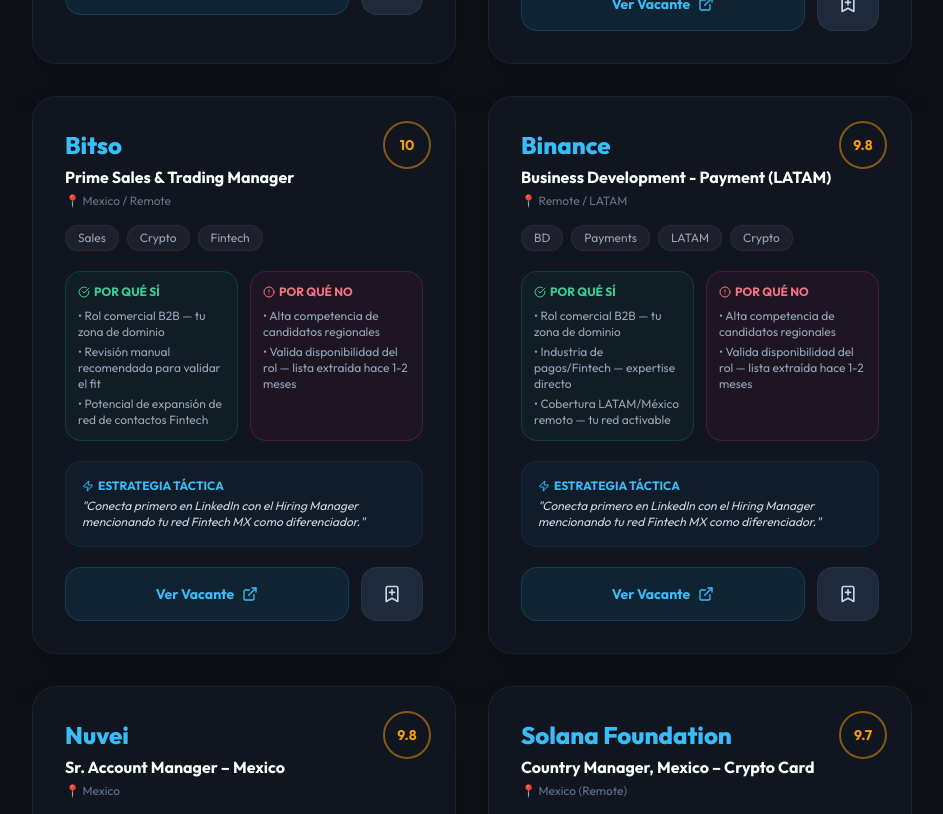
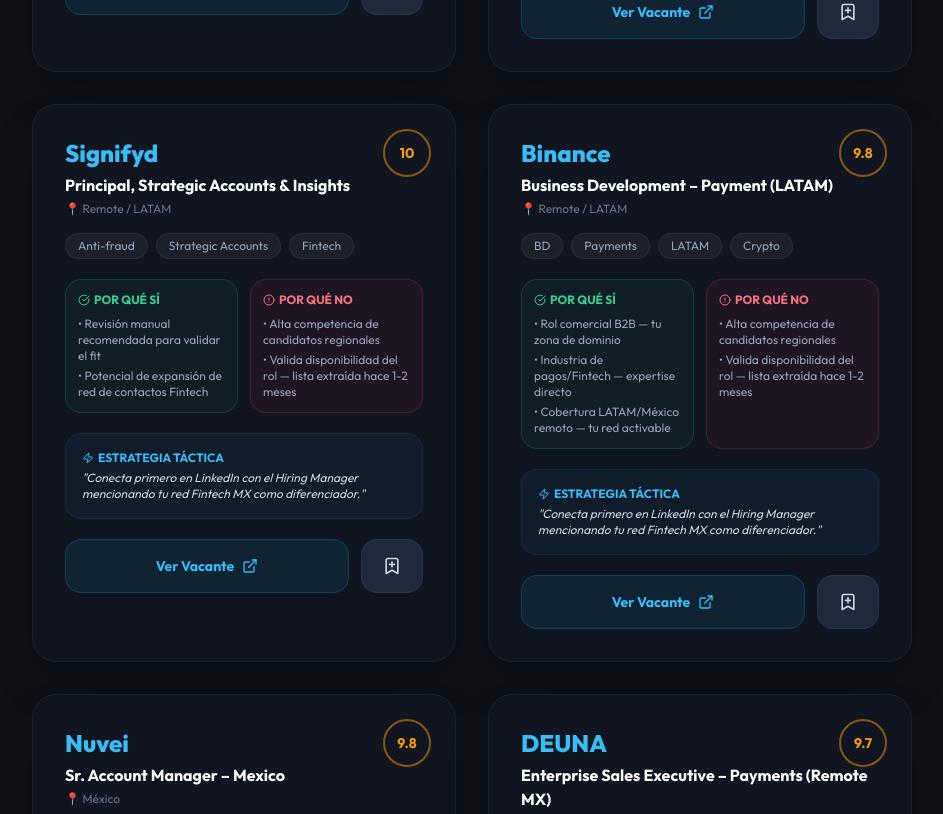
Before and after one commit to agutierrez11/CareerBoosterAI, a React app: page / in a window 1280 px wide. Shown: the part 1940-2754 px from the top of the page, without its empty margins (296-1239 px from the left). Built offline with nearby package versions, Linux system fonts and the light colour scheme; no server answers; the HTML template or start-up script is replaced by a standard one.

Commit message:
Radar: Verified URLs - removed 3 dead links, added DEUNA + Signifyd + Nuvei BD LATAM

```diff
--- a/src/pages/JobRadar.jsx
+++ b/src/pages/JobRadar.jsx
@@ -50,20 +50,30 @@
   return { pros: pros.slice(0, 3), cons: cons.slice(0, 2), strategy };
 };
 
-// ── Vacantes reales de LinkedIn — Curadas para el perfil de Antonio ───────
+// ── Vacantes VERIFICADAS — Links directos LinkedIn ────────────────────────
+// Última verificación: Mayo 2026 | ✅ = Activa | ❌ = Eliminada
 const LINKEDIN_SEED = [
+  // ── LIDERAZGO REGIONAL ──────────────────────────────────────────────────
   { company: "Taptap Send", title: "General Manager, LATAM", url: "https://www.linkedin.com/jobs/view/4242002934/", location: "Remote / LATAM", tags: ["General Manager", "LATAM", "Fintech"] },
-  { company: "VelaFi", title: "Regional Head of Sales – LATAM", url: "https://linkedin.com/jobs/view/4370000287/", location: "Remote / LATAM", tags: ["Head of Sales", "LATAM", "Payments"] },
+  { company: "VelaFi", title: "Regional Head of Sales – LATAM", url: "https://www.linkedin.com/jobs/view/4370000287/", location: "Remote / LATAM", tags: ["Head of Sales", "LATAM", "Payments"] },
   { company: "Limited, Inc.", title: "Head of Sales — LATAM", url: "https://www.linkedin.com/jobs/view/4366888537/", location: "Remote / LATAM", tags: ["Head of Sales", "Fintech", "LATAM"] },
-  { company: "Binance", title: "Business Development - Payment (LATAM)", url: "https://www.linkedin.com/jobs/view/4330738587/", location: "Remote / LATAM", tags: ["BD", "Payments", "LATAM", "Crypto"] },
-  { company: "Rapyd", title: "Payment Methods Leader", url: "https://www.linkedin.com/jobs/view/4379956200/", location: "Remote", tags: ["Payments", "Leadership", "Fintech"] },
-  { company: "OKX", title: "Growth Manager", url: "https://linkedin.com/jobs/view/4379499288/", location: "Remote / Mexico", tags: ["Growth", "Crypto", "Fintech"] },
-  { company: "Solana Foundation", title: "Country Manager, Mexico – Crypto Card", url: "https://www.linkedin.com/jobs/view/4379547360/", location: "Mexico (Remote)", tags: ["Country Manager", "Crypto", "Mexico"] },
-  { company: "Tether.io", title: "Expansion Manager - Mexico (100% Remote)", url: "https://linkedin.com/jobs/view/4338949598/", location: "Mexico (Remote)", tags: ["Expansion", "Crypto", "Mexico", "Remote"] },
-  { company: "Nuvei", title: "Sr. Account Manager – Mexico", url: "https://www.linkedin.com/jobs/view/4279700652/", location: "Mexico", tags: ["Account Manager", "Payments", "Fintech"] },
+
+  // ── PAGOS & FINTECH ─────────────────────────────────────────────────────
+  { company: "Binance", title: "Business Development – Payment (LATAM)", url: "https://www.linkedin.com/jobs/view/4330738587/", location: "Remote / LATAM", tags: ["BD", "Payments", "LATAM", "Crypto"] },
+  { company: "DEUNA", title: "Enterprise Sales Executive – Payments (Remote MX)", url: "https://www.linkedin.com/jobs/view/4361105504/", location: "Ciudad de México (Remote)", tags: ["Enterprise Sales", "Payments", "Fintech", "Remote"] },
+  { company: "Nuvei", title: "Sr. Account Manager – Mexico", url: "https://www.linkedin.com/jobs/view/4279700652/", location: "México", tags: ["Account Manager", "Payments", "Fintech"] },
+  { company: "Nuvei", title: "Business Development Manager – LATAM Gaming", url: "https://www.linkedin.com/jobs/view/4303639210/", location: "Remote / LATAM", tags: ["BD", "Payments", "LATAM", "Gaming"] },
+
+  // ── ANTIFRAUDE & RIESGO ─────────────────────────────────────────────────
   { company: "Koin", title: "Sales Executive Senior – Anti Fraud Solutions", url: "https://www.linkedin.com/jobs/view/4363999558/", location: "LATAM", tags: ["Anti-fraud", "Sales", "Fintech"] },
-  { company: "Bitso", title: "Prime Sales & Trading Manager", url: "https://www.linkedin.com/jobs/view/4366984630/", location: "Mexico / Remote", tags: ["Sales", "Crypto", "Fintech"] },
-  { company: "Varicent", title: "GTM Enablement Specialist (Remote – Mexico)", url: "https://www.linkedin.com/jobs/view/4366420024/", location: "Mexico (Remote)", tags: ["GTM", "Enablement", "Revenue", "Remote"] },
+  { company: "Signifyd", title: "Principal, Strategic Accounts & Insights", url: "https://www.linkedin.com/jobs/view/4369240699/", location: "Remote / LATAM", tags: ["Anti-fraud", "Strategic Accounts", "Fintech"] },
+
+  // ── CRYPTO & GROWTH ─────────────────────────────────────────────────────
+  { company: "OKX", title: "Growth Manager", url: "https://www.linkedin.com/jobs/view/4379499288/", location: "Remote / México", tags: ["Growth", "Crypto", "Fintech"] },
+  { company: "Bitso", title: "Prime Sales & Trading Manager", url: "https://www.linkedin.com/jobs/view/4366984630/", location: "México / Remote", tags: ["Sales", "Crypto", "Fintech"] },
+
+  // ── GTM & ENABLEMENT ────────────────────────────────────────────────────
+  { company: "Varicent", title: "GTM Enablement Specialist (Remote – México Only)", url: "https://www.linkedin.com/jobs/view/4366420024/", location: "México (Remote)", tags: ["GTM", "Enablement", "Revenue", "Remote"] },
 ];
 
 export default function JobRadar() {
```
